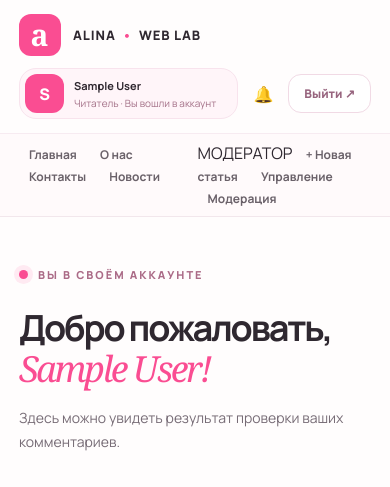
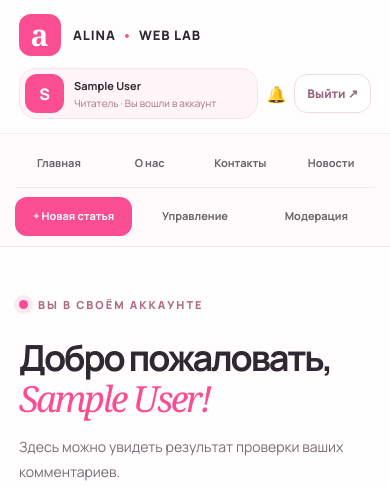
Before and after one commit to alinakashafutdinova/Servernaya_web-razrabotka_10-15, a Laravel app: page /account in a window 390 px wide. Shown: the top 487 px of the page. Run offline with Laravel 12, Linux system fonts and the light colour scheme; the visitor is signed in with stand-in values (Sample User, id 1); data that the repository does not hold is empty.

Commit message:
style(header): responsive grouped navigation for moderator and reader

```diff
--- a/public/css/site.css
+++ b/public/css/site.css
@@ -550,3 +550,49 @@ h1,h2,h3,p { margin-top: 0; }
     .profile-notification { padding: 20px 16px; }
     .account-dashboard { padding-block: 45px 70px; }
 }
+
+/* ЛР №10–15 · шапка без переполненной панели ссылок.
+   Основные разделы и инструменты модератора расположены отдельно. */
+.site-header { position: relative; z-index: 50; }
+.header-inner-refined { min-height: 78px; gap: 20px; }
+.header-account-zone { gap: 10px; }
+.header-account-zone .user-chip { max-width: 272px; }
+.header-nav-row { background: #fffafb; }
+.navigation.navigation-refined {
+    display: flex; flex-wrap: nowrap; justify-content: space-between; align-items: center;
+    gap: 20px; padding-top: 10px; padding-bottom: 10px;
+}
+.navigation-primary, .navigation-admin { display: flex; flex-wrap: wrap; gap: 4px; align-items: center; min-width: 0; }
+.navigation-primary { flex: 0 1 auto; }
+.navigation-admin {
+    flex: 0 1 auto; margin-left: auto; padding-left: 18px;
+    border-left: 1px solid #eadde3;
+}
+.navigation-admin-label { font-size: 10px; letter-spacing: .09em; font-weight: 800; color: #b28a9e; margin-right: 5px; white-space: nowrap; }
+.navigation-refined .nav-link { flex: 0 0 auto; padding: 11px 13px; border-radius: 12px; font-size: 12px; text-align: center; }
+.navigation-refined .nav-admin-create { background: #fa4d92; color: white; }
+.navigation-refined .nav-admin-create:hover { background: #db367a; color: white; transform: none; }
+.navigation-refined .nav-admin-create.active { background: #db367a; color: white; }
+
+@media (max-width: 1080px) {
+    .navigation.navigation-refined { flex-direction: column; align-items: stretch; gap: 5px; }
+    .navigation-primary { justify-content: center; }
+    .navigation-admin { justify-content: center; border-left: 0; border-top: 1px solid #f3e4eb; margin-left: 0; padding: 7px 0 0; }
+    .navigation-admin-label { margin-right: 10px; }
+}
+@media (max-width: 650px) {
+    .header-inner-refined { flex-wrap: wrap; gap: 12px; }
+    .header-inner-refined .brand { min-width: 0; }
+    .header-account-zone { display: flex; flex-wrap: nowrap; justify-content: space-between; width: 100%; gap: 8px; }
+    .header-account-zone .user-chip { flex: 1 1 auto; width: 0; max-width: none; }
+    .header-logout { padding-inline: 12px; }
+    .navigation.navigation-refined { display: flex; flex-direction: column; align-items: stretch; width: calc(100% - 30px); }
+    .navigation-primary { display: grid; grid-template-columns: repeat(4, minmax(0, 1fr)); gap: 3px; }
+    .navigation-admin { display: grid; grid-template-columns: repeat(3, minmax(0, 1fr)); gap: 4px; padding-top: 9px; }
+    .navigation-admin-label { display: none; }
+    .navigation-refined .nav-link { min-width: 0; flex: initial; padding: 12px 5px; font-size: 11px; line-height: 1.3; white-space: normal; }
+}
+@media (max-width: 380px) {
+    .navigation-primary { grid-template-columns: repeat(2, minmax(0, 1fr)); }
+    .user-chip-copy small { font-size: 9px; }
+}
```
